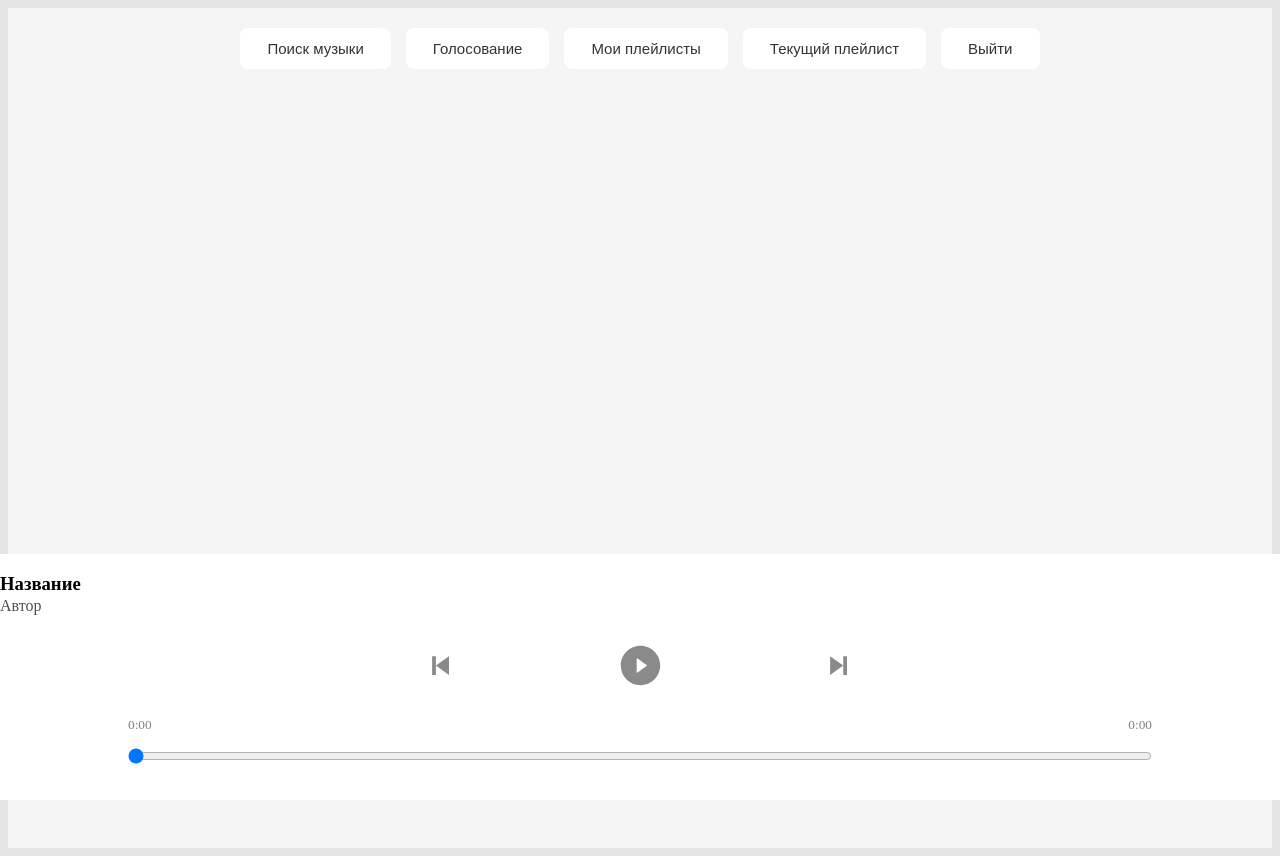
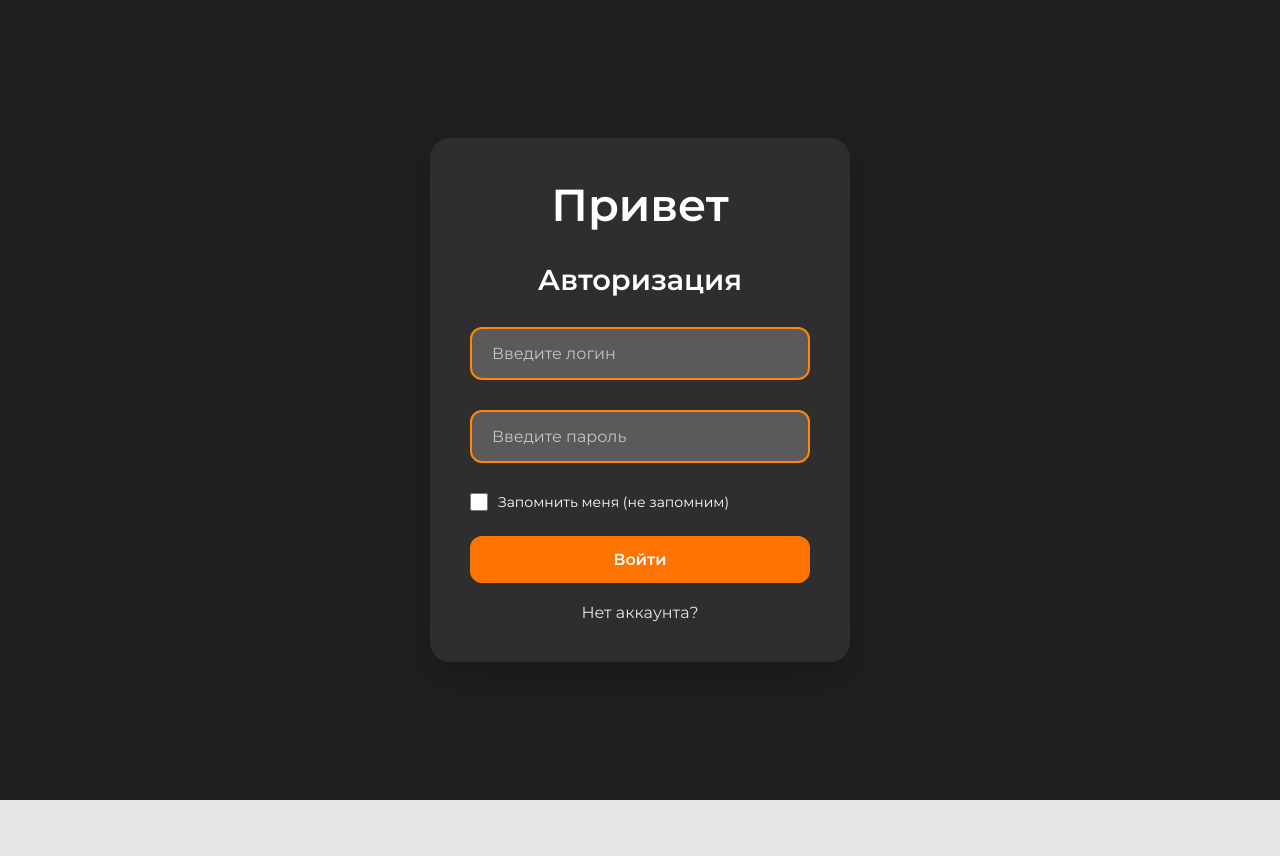
Before and after one commit to Promkaa/WebProject, a React (Create React App) app in the folder frontend/: page / in a window 1280 px wide. After the commit the page ends 800 px from the top, so only its background shows below. Built offline with nearby package versions, Linux system fonts and the light colour scheme.

Commit message:
modified:   frontend/src/App.js 	modified:   frontend/src/css/main.css 	modified:   frontend/src/pages/login.js

```diff
--- a/frontend/src/App.js
+++ b/frontend/src/App.js
@@ -1,16 +1,38 @@
 import React from 'react';
-// import Login from './pages/login'
-import './index'
-import './css/main.css'
+import Login from './pages/login';
 import MainStr from './pages/main';
-//  <-- вставлять нужное ниже в <div>
-class App extends React.Component{
-  render(){return(<div>
-    <MainStr />
+import './index';
+import './css/main.css';
 
-  </div>
-  )
-}
+class App extends React.Component {
+  state = {
+    isLoggedIn: false  // Состояние авторизации
+  };
+
+  // Функция для входа
+  handleLogin = () => {
+    // Здесь можно добавить проверку логина/пароля
+    this.setState({ isLoggedIn: true });
+  };
+
+  // Функция для выхода
+  handleLogout = () => {
+    this.setState({ isLoggedIn: false });
+  };
+
+  render() {
+    const { isLoggedIn } = this.state;
+
+    return (
+      <div>
+        {isLoggedIn ? (
+          <MainStr onLogout={this.handleLogout} />  // Передаем функцию выхода
+        ) : (
+          <Login onLogin={this.handleLogin} />       // Передаем функцию входа
+        )}
+      </div>
+    );
+  }
 }
 
 export default App;
--- a/frontend/src/css/main.css
+++ b/frontend/src/css/main.css
@@ -1,4 +1,10 @@
 @import url('https://fonts.googleapis.com/css2?family=Montserrat:ital,wght@0,100..900;1,100..900&display=swap');
+
+* {
+    margin: 0;
+    padding: 0;
+    box-sizing: border-box;
+}
 
 .MainStr {
     display: flex;
@@ -85,6 +91,123 @@
     transform: scale(1.1);
 }
 
+.login {
+    display: flex;
+    justify-content: center;
+    align-items: center;
+    min-height: 100vh;
+    padding: 20px;
+    background-color: #1f1f1f;
+}
+
+.login form {
+    background: rgba(48, 48, 48, 0.95);
+    backdrop-filter: blur(10px);
+    padding: 40px;
+    border-radius: 20px;
+    box-shadow: 0 15px 35px rgba(0, 0, 0, 0.2);
+    width: 100%;
+    max-width: 420px;
+    transition: transform 0.3s ease, box-shadow 0.3s ease;
+    animation: fadeInUp 0.6s ease-out;
+}
+
+.login header {
+    font-size: 2.8em;
+    color: #ffffff;
+    margin-bottom: 30px;
+    font-weight: 600;
+    text-align: center;
+    font-family: 'Montserrat', sans-serif;
+}
+
+.login h1 {
+    font-size: 1.8em;
+    color: #ffffff;
+    margin-bottom: 30px;
+    font-weight: 600;
+    text-align: center;
+    font-family: 'Montserrat', sans-serif;
+
+}
+
+.login .input-box {
+    position: relative;
+    margin-bottom: 30px;
+}
+
+.login .input-box ::placeholder{
+  color: rgb(197, 197, 197);
+}
+
+.login .input-box input {
+    width: 100%;
+    padding: 15px 20px;
+    font-size: 16px;
+    border: 2px solid #ff8800;
+    border-radius: 12px;
+    outline: none;
+    transition: all 0.3s ease;
+    font-family: 'Montserrat', sans-serif;
+    background: rgb(90, 90, 90);
+}
+
+.login .input-box input:focus {
+    border-color: #ff8800;
+}
+
+.login .input-box input:hover {
+    border-color: #ea9b66;
+}
+
+.login .remember {
+    display: flex;
+    align-items: center;
+    gap: 10px;
+    margin-bottom: 25px;
+    color: #ffffff;
+    font-size: 14px;
+    font-family: 'Montserrat', sans-serif;
+}
+
+.login .remember input[type="checkbox"] {
+    width: 18px;
+    height: 18px;
+    cursor: pointer;
+    accent-color: #ff8800;
+}
+
+.login button {
+    width: 100%;
+    padding: 14px;
+    font-size: 16px;
+    font-weight: 600;
+    border: none;
+    border-radius: 12px;
+    cursor: pointer;
+    transition: all 0.3s ease;
+    background: #ff7300;
+    color: white;
+    margin-bottom: 20px;
+    font-family: 'Montserrat', sans-serif;
+    position: relative;
+    overflow: hidden;
+}
+
+.login button:hover {
+    transform: translateY(-2px);
+    box-shadow: 0 5px 15px rgba(255, 196, 0, 0.4);
+}
+
+.login button:active {
+    transform: translateY(0);
+}
+
+.login p{
+  font-family: 'Montserrat', sans-serif;
+  color: #e5e5e5;
+}
+
 body {
   background-color: #e5e5e5;
 }
--- a/frontend/src/pages/login.js
+++ b/frontend/src/pages/login.js
@@ -1,6 +1,7 @@
 import React from "react";
+import '../css/main.css'
 
-class Login extends React.Component{
+class Login extends React.Component {
   state = {
     login: "",
     password: "",
@@ -16,14 +17,24 @@ class Login extends React.Component{
 
   handleSubmit = (e) => {
     e.preventDefault();
+
+    if (this.state.login && this.state.password) {
       console.log("Form submitted:", this.state);
+
+      if (this.props.onLogin) {
+        this.props.onLogin();
+      }
+    } else {
+      alert("Пожалуйста, введите логин и пароль");
+    }
   };
 
-    render(){
-        return(
+  render() {
+    return (
       <div className="login">
+
+        <form onSubmit={this.handleSubmit}>
             <center><header>Привет</header></center>
-                <form onSubmit={this.handleSubmit}>
           <h1>Авторизация</h1>
           <div className="input-box">
             <input
@@ -32,7 +43,8 @@ class Login extends React.Component{
               placeholder="Введите логин"
               value={this.state.login}
               onChange={this.handleInputChange}
-                    required />
+              required
+            />
           </div>
 
           <div className="input-box">
@@ -42,7 +54,8 @@ class Login extends React.Component{
               placeholder="Введите пароль"
               value={this.state.password}
               onChange={this.handleInputChange}
-                    required />
+              required
+            />
           </div>
 
           <div className="remember">
@@ -54,18 +67,15 @@ class Login extends React.Component{
             />Запомнить меня (не запомним)
           </div>
 
-
-
           <button type="submit">Войти</button>
 
           <div className="register-link">
             <center><p>Нет аккаунта?</p></center>
           </div>
-
         </form>
       </div>
-        )
+    );
   }
 }
 
-export default Login
+export default Login;
```
Lines whose indentation alone changed are shown as unchanged.
